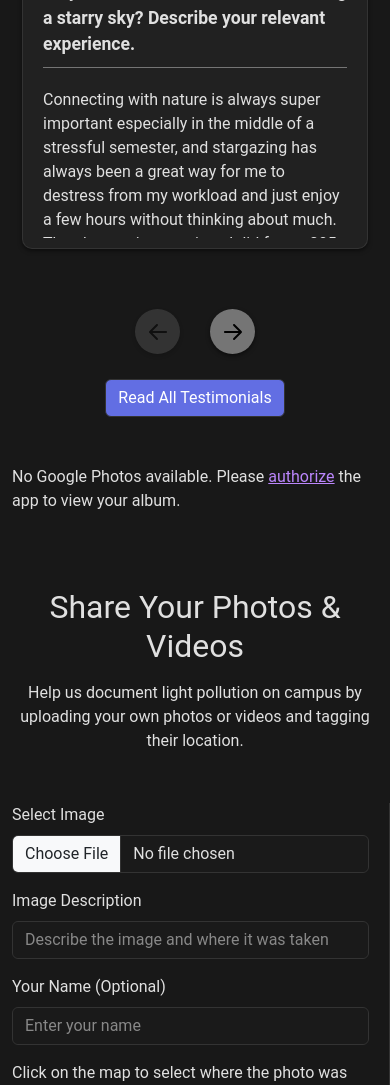
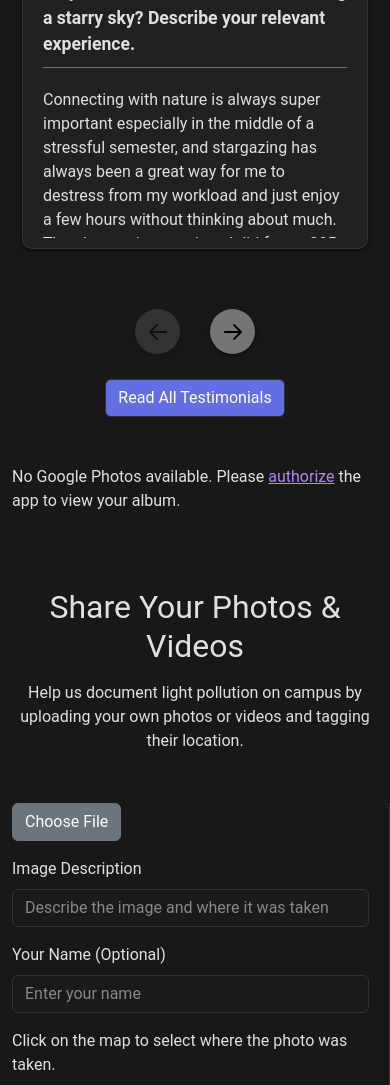
Before and after one commit to antkeyes/starryprinceton, a Flask app: page / in a window 390 px wide. Shown: the part 854-1939 px from the top of the page. Run offline with Flask 3, Linux system fonts and the light colour scheme; data that the repository does not hold is empty; some libraries are stand-ins or nearby versions.

Commit message:
mobile photo upload working

```diff
--- a/app.py
+++ b/app.py
@@ -20,6 +20,7 @@ from werkzeug.utils import secure_filename
 import json
 import requests
 import csv
+import uuid
 
 # -------------------------
 # Define the Flask App
@@ -387,16 +388,27 @@ def allowed_file(filename):
 @app.route("/", methods=["GET", "POST"])
 def index():
     if request.method == "POST":
+        # Retrieve file and form data
         file = request.files.get("media_file")
         description = request.form.get("description")
         user_name = request.form.get("user_name")
         latitude = request.form.get("latitude")
         longitude = request.form.get("longitude")
+
         if file and allowed_file(file.filename):
-            filename = secure_filename(file.filename)
-            file.save(os.path.join(UPLOAD_FOLDER, filename))
+            # Extract the original extension
+            original = secure_filename(file.filename)  # e.g. 'image.jpg'
+            ext = original.rsplit('.', 1)[1].lower()     # e.g. 'jpg'
+
+            # Generate a unique filename
+            unique_name = f"{uuid.uuid4()}.{ext}"         # e.g. 'b51d8bb6-7f3c-4f0c-8291-2c3dbb34c9e0.jpg'
+
+            # Save the file with the unique filename
+            file.save(os.path.join(UPLOAD_FOLDER, unique_name))
+
+            # Create a new submission record
             new_submission = Submission(
-                filename=filename,
+                filename=unique_name,
                 description=description,
                 user_name=user_name,
                 latitude=latitude,
@@ -470,6 +482,14 @@ def index():
         csv_testimonies=csv_testimonies
     )
 
+
+@app.route('/log_event', methods=['POST'])
+def log_event():
+    data = request.get_json()
+    logger.debug("Client event log: %s", data)
+    return '', 204  # No content
+
+
 # -------------------------
 # Run the App (for local testing)
 # -------------------------
--- a/templates/base.html
+++ b/templates/base.html
@@ -120,7 +120,7 @@
         .catch(err => console.error('log_event error:', err));
       });
 
-      // recalculate flickity layout on window resize for smoother transitions
+      // Recalculate Flickity layout on window resize for smoother transitions
       window.addEventListener('resize', function() {
         flkty.resize();
       });
@@ -171,6 +171,66 @@
     document.documentElement.style.overflowX = 'hidden';
     document.body.style.overflowX = 'hidden';
   </script>
+
+  <!-- Updated Geolocation Script:
+       On successful geolocation, store lat/lng and hide the map container -->
+  <script>
+    document.addEventListener('DOMContentLoaded', function() {
+      if (navigator.geolocation) {
+        navigator.geolocation.getCurrentPosition(
+          function(position) {
+            const lat = position.coords.latitude;
+            const lng = position.coords.longitude;
+            document.getElementById("latitude").value = lat;
+            document.getElementById("longitude").value = lng;
+            // Hide the map if location sharing is enabled
+            var mapElement = document.getElementById("map");
+            if (mapElement) {
+              mapElement.style.display = "none";
+            }
+          },
+          function(error) {
+            console.error(error);
+            // Optionally handle the error or let users pick their location on the map
+            var mapElement = document.getElementById("map");
+            if (mapElement) {
+              mapElement.style.display = "block";
+            }
+          }
+        );
+      }
+    });
+  </script>
+
+  <!-- File Input Customization & Thumbnail Preview Script:
+       - Change label text based on device (using user agent) so that desktop always shows "Choose File"
+       - Show a thumbnail preview of the selected/taken image -->
+  <script>
+    document.addEventListener('DOMContentLoaded', function() {
+      const mediaLabel = document.getElementById('media_file_label');
+      // Check if the device is mobile using the user agent
+      const isMobile = /Mobi|Android|iPhone|iPad|iPod/i.test(navigator.userAgent);
+      if (mediaLabel) {
+        mediaLabel.textContent = isMobile ? "Take Photo" : "Choose File";
+      }
+
+      // If the file input exists, add an event listener to show thumbnail preview
+      const fileInput = document.getElementById('media_file');
+      if (fileInput) {
+        fileInput.addEventListener('change', function(event) {
+          const file = event.target.files[0];
+          if (file) {
+            const thumbnail = document.getElementById('photo_thumbnail');
+            if (thumbnail) {
+              thumbnail.src = URL.createObjectURL(file);
+              thumbnail.style.display = 'block';
+            }
+          }
+        });
+      }
+    });
+  </script>
+
 </body>
 
 </html>
--- a/templates/index.html
+++ b/templates/index.html
@@ -156,9 +156,18 @@
       <form action="{{ url_for('index') }}" method="POST" enctype="multipart/form-data" class="mb-4">
         <!-- File Upload -->
         <div class="mb-3">
-          <label for="media_file" class="form-label">Select Image</label>
-          <input class="form-control" type="file" id="media_file" name="media_file" accept="image/*" required>
+          <!-- Custom label acting as the button -->
+          <label for="media_file" id="media_file_label" class="custom-file-label btn btn-secondary">
+            Choose File
+          </label>
+          <!-- Hidden file input with capture attribute -->
+          <input class="d-none" type="file" id="media_file" name="media_file" accept="image/*" capture="camera" required>
+          <!-- Thumbnail preview element (initially hidden) -->
+          <img id="photo_thumbnail" src="" alt="Image Preview" style="display:none; max-width:100px; margin-top:10px;">
         </div>
+
+
+
         <!-- Image Description -->
         <div class="mb-3">
           <label for="description" class="form-label">Image Description</label>
```
Also changed, not shown: static/uploads/60e723d7-98f6-4fad-b4f1-9134e9fdc9b2.jpg (added), static/uploads/880aa1f7-0036-4b71-8bab-3ac610b9aa54.jpg (added), static/uploads/e3d36e42-6493-4587-94b2-7fa8c1dbe21d.jpg (added), 4 other files.
